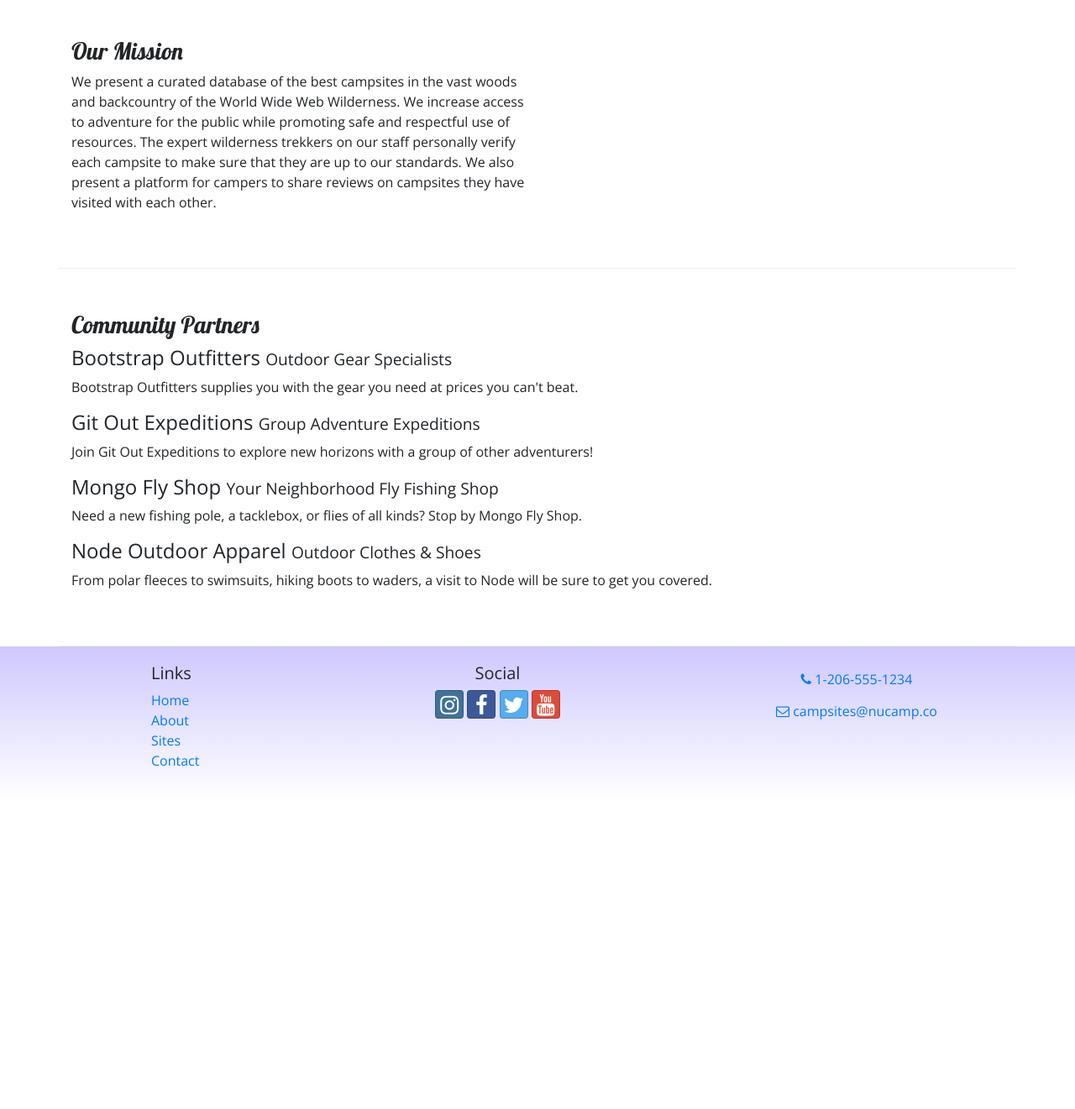
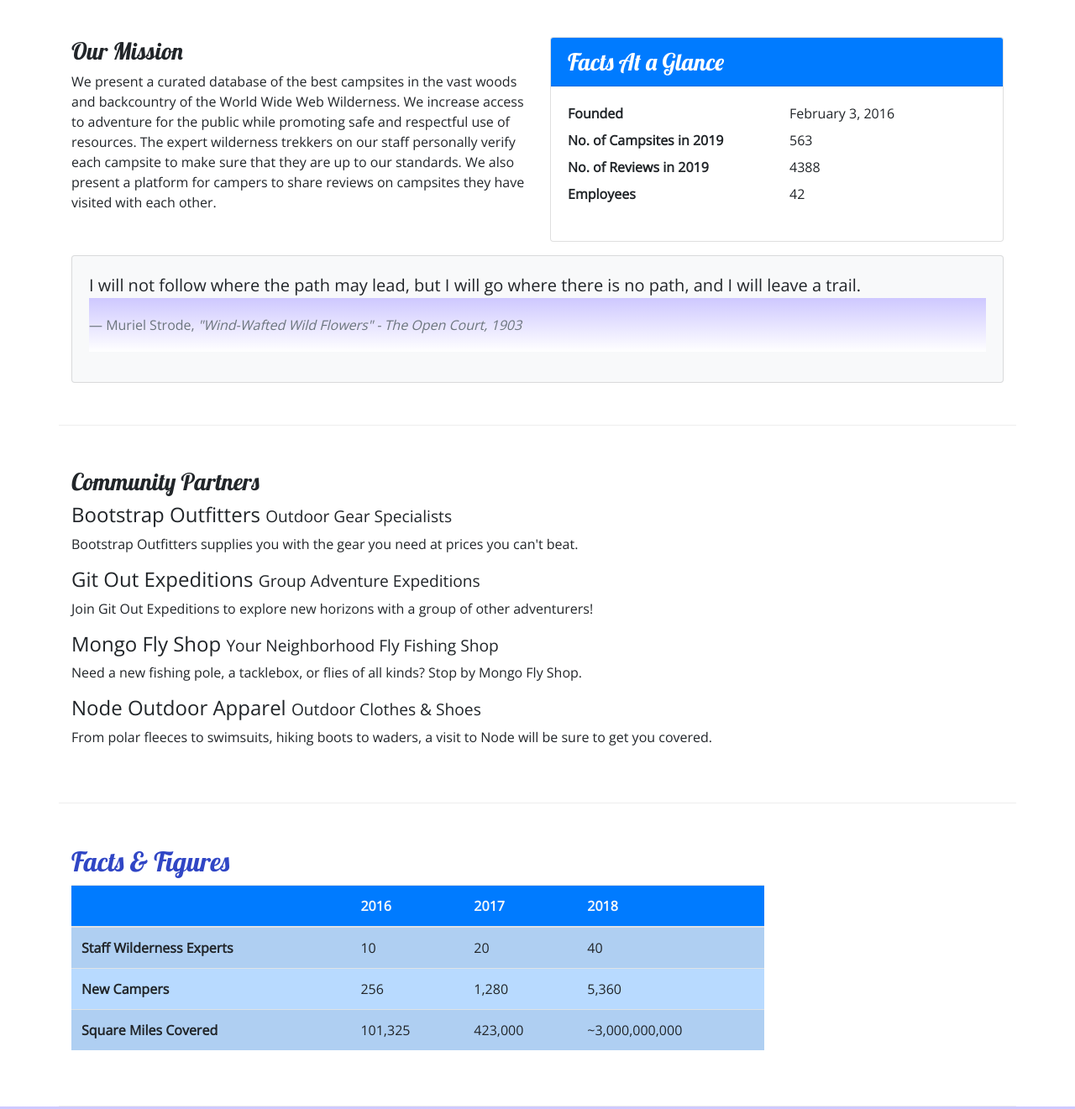
Before and after one commit to you-123/git-nucampsite, a website: page aboutus.html in a window 1280 px wide. Shown: the part 360-1681 px from the top of the page at 84% size. Before the commit the page ends 1314 px from the top, so only its background shows below. Drawn offline with nearby package versions, Linux system fonts and the light colour scheme.

Commit message:
Tables and Cards

```diff
--- a/aboutus.html
+++ b/aboutus.html
@@ -56,10 +56,39 @@
             </div>
         </div>
 
-        <div class="row row-content  ">
+        <div class="row row-content">
             <div class="col-sm-6">
                 <h3>Our Mission</h3>
-                <p>We present a curated database of the best campsites in the vast woods and backcountry of the World Wide Web Wilderness. We increase access to adventure for the public while promoting safe and respectful use of resources. The expert wilderness trekkers on our staff personally verify each campsite to make sure that they are up to our standards. We also present a platform for campers to share reviews on campsites they have visited with each other.</p>
+                <p>We present a curated database of the best campsites in the vast woods and backcountry of the World Wide Web Wilderness. We increase access to adventure for the public while promoting safe and respectful use of resources. The expert wilderness trekkers on our staff personally verify each campsite to make sure that they are up to our standards. We also present a platform for campers to share reviews on campsites they have visited with  each other.</p>
+            </div>
+            <div class="col-sm-6">
+                <div class="card">
+                    <h3 class="card-header bg-primary text-white">Facts At a Glance</h3>
+                    <div class="card-body">
+                        <dl class="row">
+                            <dt class="col-6">Founded</dt>
+                            <dd class="col-6">February 3, 2016</dd>
+                            <dt class="col-6">No. of Campsites in 2019</dt>
+                            <dd class="col-6">563</dd>
+                            <dt class="col-6">No. of Reviews in 2019</dt>
+                            <dd class="col-6">4388</dd>
+                            <dt class="col-6">Employees</dt>
+                            <dd class="col-6">42</dd>
+                        </dl>
+                    </div>
+                </div>
+            </div>
+            <div class="col">
+                <div class="card bg-light mt-3">
+                    <blockquote class="blockquote card-body">
+                        <p class="mb-0">I will not follow where the path may lead, but I will go where there is no path, and I will leave a trail.</p>
+                        <footer class="blockquote-footer">Muriel Strode,
+                            <cite title="Source Title">"Wind-Wafted Wild Flowers" -
+                                The Open Court, 1903
+                            </cite>
+                        </footer>
+                    </blockquote>
+        		</div>
             </div>
         </div>
 
@@ -76,9 +105,46 @@
                 <p class="d-none d-sm-block">From polar fleeces to swimsuits, hiking boots to waders, a visit to Node will be sure to get you covered.</p>
             </div>
         </div>
+        <div class="row row-content">
+            <div class="col-sm-9">
+            	<h2>Facts &amp; Figures</h2>
+            	<div class="table-responsive">
+               	    <table class="table table-striped">
+	                    <thead>
+	                        <tr class="bg-primary text-light">
+	                            <th></th>
+	                            <th>2016</th>
+	                            <th>2017</th>
+	                            <th>2018</th>
+	                        </tr>
+                    	</thead>
+	                    <tbody class="table-primary">
+                            <tr>
+                                <th>Staff Wilderness Experts</th>
+                                <td>10</td>
+                                <td>20</td>
+                                <td>40</td>
+                            </tr>
+                            <tr>
+                                <th>New Campers</th>
+                                <td>256</td>
+                                <td>1,280</td>
+                                <td>5,360</td>
+                            </tr>
+                            <tr>
+                                <th>Square Miles Covered</th>
+                                <td>101,325</td>
+                                <td>423,000</td>
+                                <td>~3,000,000,000</td>
+                            </tr>
+                        </tbody>
+                    </table>
+                </div>
+            </div>
+       </div>
     </div>
 
-    <footer>
+    <footer class="site-footer">
         <div class="container">
             <div class="row">
                 <div class="col-4 col-sm-2 offset-1">
--- a/css/styles.css
+++ b/css/styles.css
@@ -34,3 +34,7 @@ footer {
 .navbar {
     background-color: #901CAD;
 }
+.site-footer{
+    background-image: linear-gradient(#CEC8FF, white);
+    padding: 20px 0;
+}
```
Also changed, not shown: contactus.html (+1 -1 lines), index.html (+1 -1 lines).
